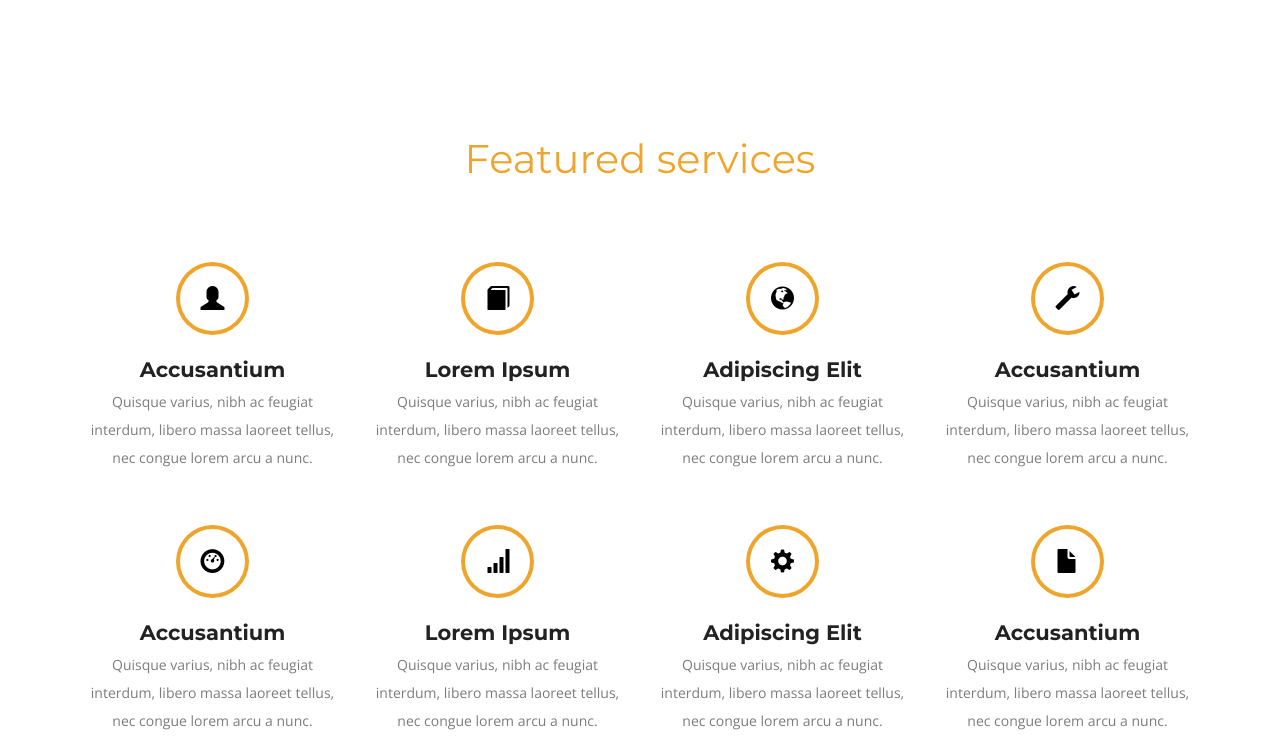
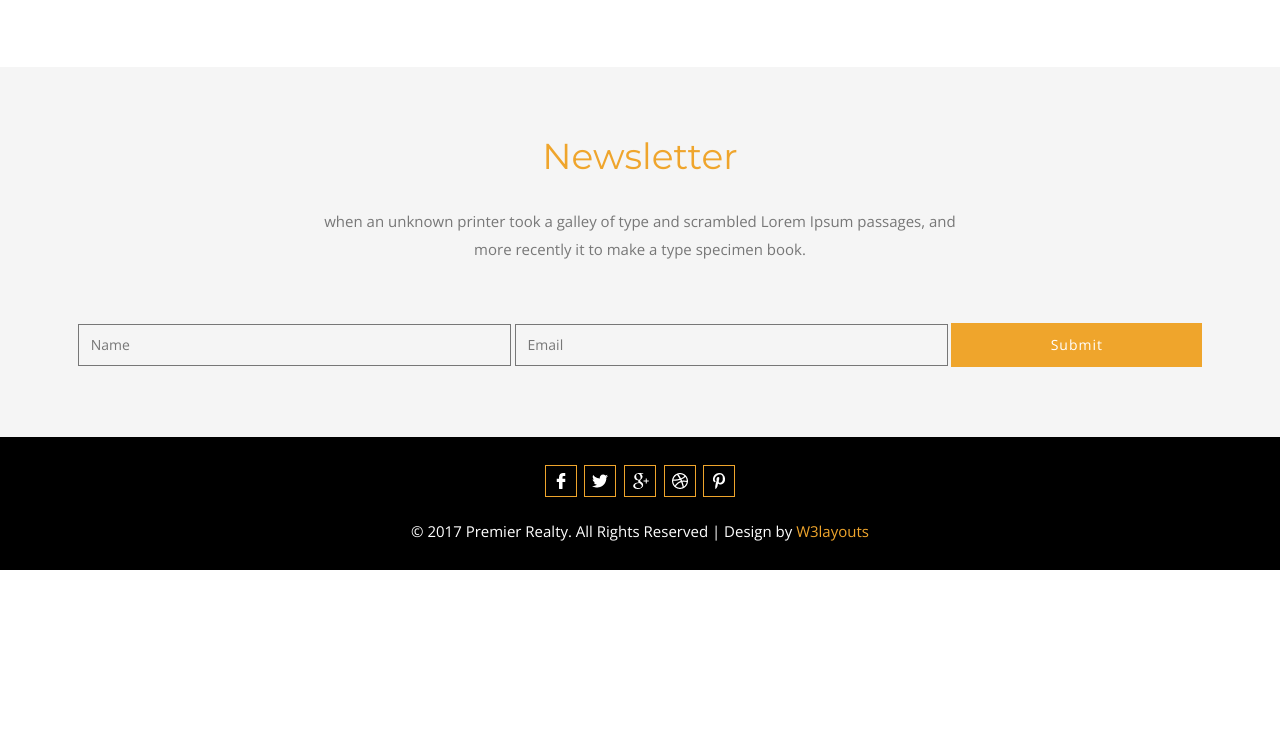
Before and after one commit to arunassociates/arunassociates.github.io, a plain HTML site: page services.html in a window 1280 px wide. Shown: the part 809-1547 px from the top of the page. After the commit the page ends 1379 px from the top, so only its background shows below. Drawn offline with nearby package versions, Linux system fonts and the light colour scheme; files whose address does not match are found by name.

Commit message:
Add files via upload

```diff
--- a/services.html
+++ b/services.html
@@ -1,18 +1,13 @@
-<!--
-	Author: W3layouts
-	Author URL: http://w3layouts.com
-	License: Creative Commons Attribution 3.0 Unported
-	License URL: http://creativecommons.org/licenses/by/3.0/
--->
+
 <!DOCTYPE html>
 <html>
 <!-- Head -->
 <head>
-	<title>Premier Realty a Real Estate Category Flat Bootstrap Responsive Website Template | Services :: W3layouts</title>
+	<title>Arun Associates : Real Estate Agency and Property Dealer in Govindpuri KalkaJi</title>
 	<!-- Meta-Tags -->
 		<meta name="viewport" content="width=device-width, initial-scale=1">
 		<meta http-equiv="Content-Type" content="text/html; charset=utf-8">
-		<meta name="keywords" content="Premier Realty a Responsive Web Template, Bootstrap Web Templates, Flat Web Templates, Android Compatible Web Template, Smartphone Compatible Web Template, Free Webdesigns for Nokia, Samsung, LG, Sony Ericsson, Motorola Web Design">
+		<meta name="keywords" content="Arun Associates , property dealer in kalkaji , real estate arun associates , property dealer in govindpuri , property in kalkaji , arun homes , arun gera , property in south delhi ">
 		<script type="application/x-javascript"> addEventListener("load", function() { setTimeout(hideURLbar, 0); }, false); function hideURLbar(){ window.scrollTo(0,1); } </script>
 	<!-- //Meta-Tags -->
 	<!-- Custom-Theme-Files -->
@@ -48,7 +43,7 @@
 									<span class="icon-bar"></span>
 									<span class="icon-bar"></span>
 								</button>
-								<h1><a class="navbar-brand" href="index.html">Premier Realty</a></h1>
+								<h1><a class="navbar-brand" href="index.html">Arun Associates</a></h1>
 							</div>
 							<!-- Collect the nav links, forms, and other content for toggling -->
 							<div class="collapse navbar-collapse nav-wil" id="bs-example-navbar-collapse-1">
@@ -56,7 +51,7 @@
 									<li><a href="index.html">Home</a></li>
 									<li><a href="about.html">About</a></li>
 									<li><a href="gallery.html">Gallery</a></li>
-									<li><a href="codes.html">shortcodes</a></li>
+									<!-- <li><a href="codes.html">shortcodes</a></li> -->
 									<li><a class="active" href="services.html">Services</a></li>
 									<li><a href="contact.html">Contact</a></li>
 								</ul>
@@ -139,73 +134,7 @@
 					</div>
 				</div>
 			</div>
-			<div class="featured-section">
-				<div class="container">
-					<h3 class="tittle">Featured services</h3>
-					<div class="featured-grids w3ls-2">
-						<div class="col-md-3 agile-3">
-							<div class="icon hi-icon-wrap hi-icon-effect-6">
-								<i><a href="#" class="hi-icon hi-icon-cog glyphicon glyphicon-user"></a></i>
-							</div>
-							<h4>Accusantium</h4>
-							<p>Quisque varius, nibh ac feugiat interdum, libero massa laoreet tellus, nec congue lorem arcu a nunc.</p>
-						</div>
-						<div class="col-md-3 agile-3">
-							<div class="icon hi-icon-wrap hi-icon-effect-6">
-								<a href="#" class="hi-icon hi-icon-support glyphicon glyphicon-book"></a>
-							</div>
-							<h4>Lorem ipsum</h4>
-							<p>Quisque varius, nibh ac feugiat interdum, libero massa laoreet tellus, nec congue lorem arcu a nunc.</p>
-						</div>
-						<div class="col-md-3 agile-3">
-							<div class="icon hi-icon-wrap hi-icon-effect-6">
-								<a href="#" class="hi-icon hi-icon-support glyphicon glyphicon-globe"></a>
-							</div>
-							<h4>adipiscing elit</h4>
-							<p>Quisque varius, nibh ac feugiat interdum, libero massa laoreet tellus, nec congue lorem arcu a nunc.</p>
-						</div>
-						<div class="col-md-3 agile-3">
-							<div class="icon hi-icon-wrap hi-icon-effect-6">
-								<a href="#" class="hi-icon hi-icon-support glyphicon glyphicon-wrench"></a>
-							</div>
-							<h4>Accusantium</h4>
-							<p>Quisque varius, nibh ac feugiat interdum, libero massa laoreet tellus, nec congue lorem arcu a nunc.</p>
-						</div>
-						<div class="clearfix"></div>
-					</div>
-					<div class="featured-grids w3l-2">
-						<div class="col-md-3 agile-3">
-							<div class="icon hi-icon-wrap hi-icon-effect-6">
-								<i><a href="#" class="hi-icon hi-icon-cog glyphicon glyphicon-dashboard"></a></i>
-							</div>
-							<h4>Accusantium</h4>
-							<p>Quisque varius, nibh ac feugiat interdum, libero massa laoreet tellus, nec congue lorem arcu a nunc.</p>
-						</div>
-						<div class="col-md-3 agile-3">
-							<div class="icon hi-icon-wrap hi-icon-effect-6">
-								<a href="#" class="hi-icon hi-icon-support glyphicon glyphicon-signal"></a>
-							</div>
-							<h4>Lorem ipsum</h4>
-							<p>Quisque varius, nibh ac feugiat interdum, libero massa laoreet tellus, nec congue lorem arcu a nunc.</p>
-						</div>
-						<div class="col-md-3 agile-3">
-							<div class="icon hi-icon-wrap hi-icon-effect-6">
-								<a href="#" class="hi-icon hi-icon-support glyphicon glyphicon-cog"></a>
-							</div>
-							<h4>adipiscing elit</h4>
-							<p>Quisque varius, nibh ac feugiat interdum, libero massa laoreet tellus, nec congue lorem arcu a nunc.</p>
-						</div>
-						<div class="col-md-3 agile-3">
-							<div class="icon hi-icon-wrap hi-icon-effect-6">
-								<a href="#" class="hi-icon hi-icon-support glyphicon glyphicon-file"></a>
-							</div>
-							<h4>Accusantium</h4>
-							<p>Quisque varius, nibh ac feugiat interdum, libero massa laoreet tellus, nec congue lorem arcu a nunc.</p>
-						</div>
-						<div class="clearfix"></div>
-					</div>
-				</div>
-			</div>
+
 <!--/ w3l-1 -->
 	<div class="footer-bottom agileits-w3layouts-1">
 		<div class="container">
```
Also changed, not shown: contact.html (+16 -18 lines), gallery.html (+3 -3 lines).
